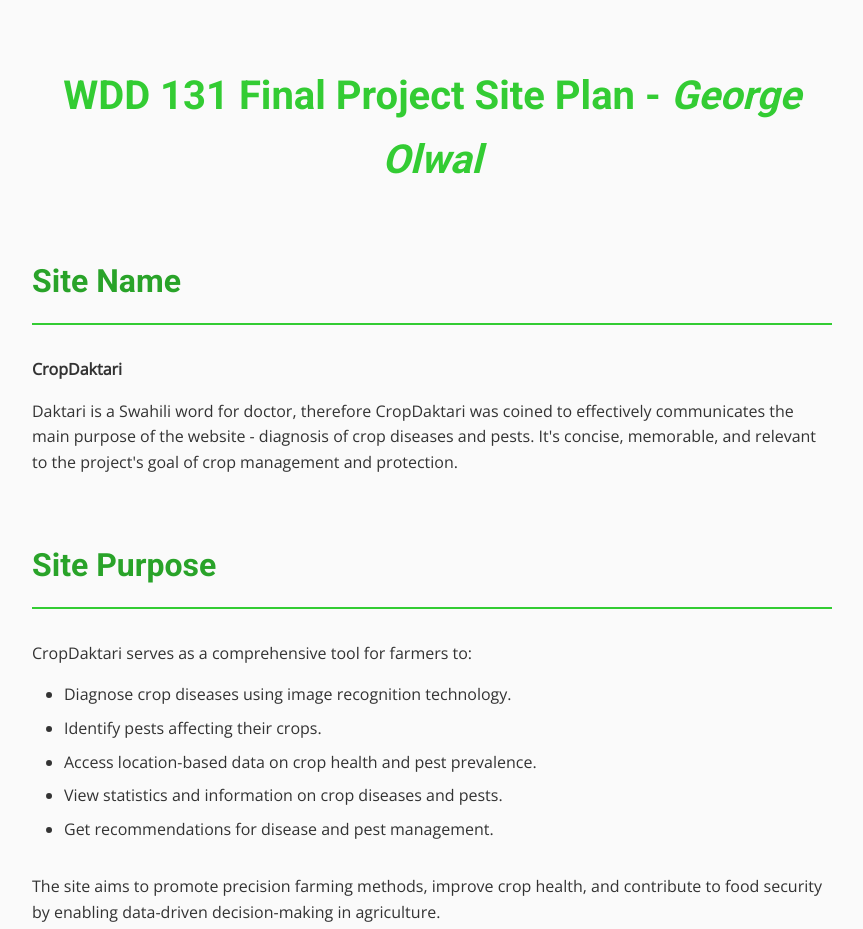
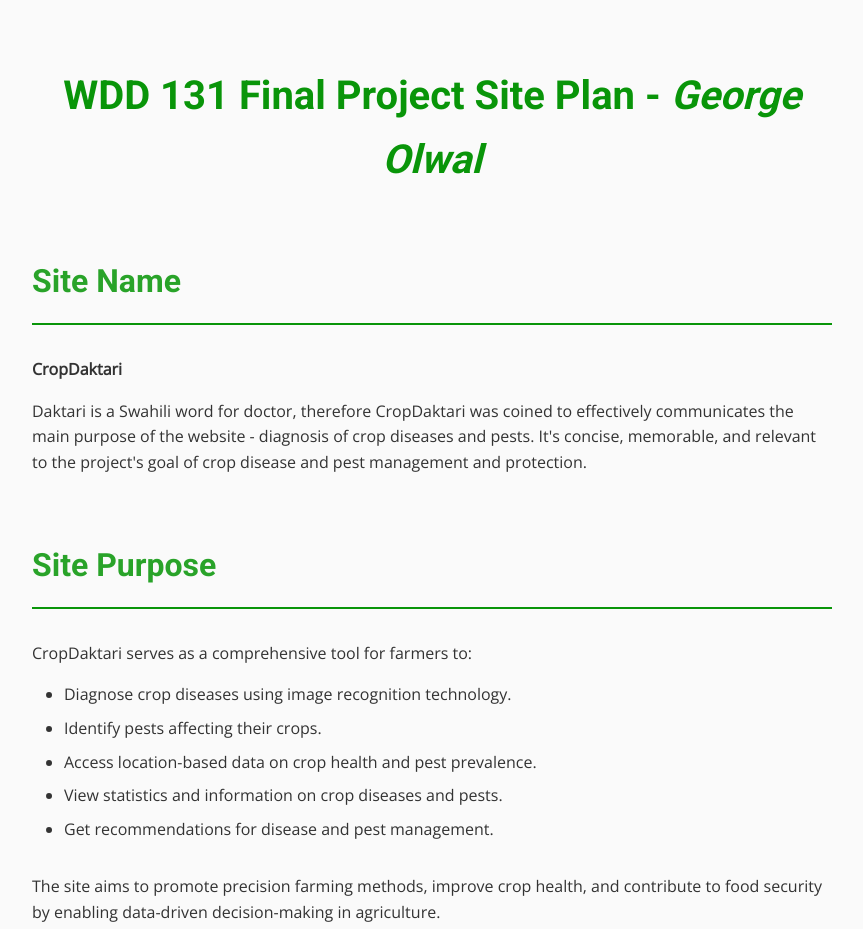
Before and after one commit to olwalgeorge/wdd231, a plain HTML site: page project/project-site-plan.html in a window 1280 px wide. Shown: the top 929 px of the page, without its empty margins (208-1071 px from the left). Drawn offline with nearby package versions, Linux system fonts and the light colour scheme.

Commit message:
color contrast

```diff
--- a/project/project-site-plan.html
+++ b/project/project-site-plan.html
@@ -23,7 +23,7 @@
         <section>
             <h2>Site Name</h2>
             <p><strong>CropDaktari</strong></p>
-            <p>Daktari is a Swahili word for doctor, therefore CropDaktari was coined to effectively communicates the main purpose of the website - diagnosis of crop diseases and pests. It's concise, memorable, and relevant to the project's goal of crop management and protection.</p>
+            <p>Daktari is a Swahili word for doctor, therefore CropDaktari was coined to effectively communicates the main purpose of the website - diagnosis of crop diseases and pests. It's concise, memorable, and relevant to the project's goal of crop disease and pest management and protection.</p>
         </section>
 
         <section>
--- a/project/styles/styles.css
+++ b/project/styles/styles.css
@@ -1,5 +1,5 @@
 :root {
-    --primary-color: hsl(120, 60%, 50%);
+    --primary-color: hsl(120, 89%, 31%);
     --secondary-color: hsl(45, 100%, 50%);
     --text-color: hsl(0, 0%, 20%);
     --accent-color: hsl(0, 100%, 50%);
```
